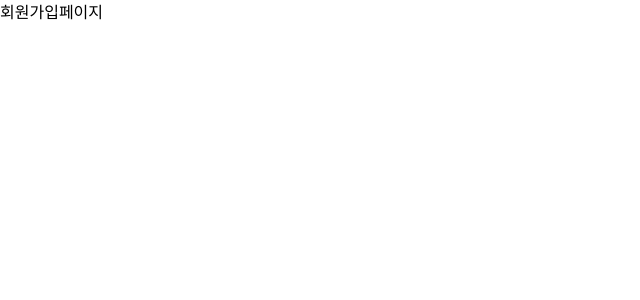
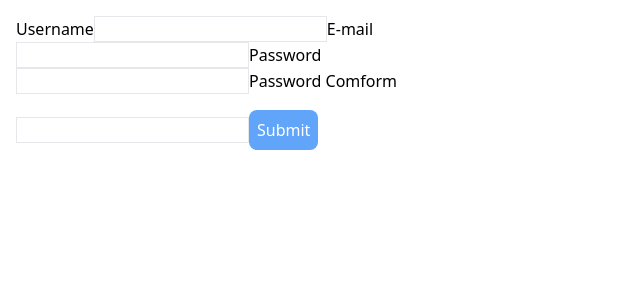
Before and after one commit to yujini-kim/-TS-pokemon-game, a React (Vite) app: page /sign-up in a window 1280 px wide. Shown: the top 300 px of the page, without its empty margins (0-640 px from the left). Built offline with nearby package versions, Linux system fonts and the light colour scheme.

Commit message:
feat: react hook form 설치 및 회원가입 폼 생성

```diff
--- a/package.json
+++ b/package.json
@@ -17,6 +17,7 @@
     "framer-motion": "^12.19.2",
     "react": "^19.1.0",
     "react-dom": "^19.1.0",
+    "react-hook-form": "^7.59.0",
     "react-intersection-observer": "^9.16.0",
     "react-router-dom": "^6.30.1"
   },
--- a/src/components/auth/sign-up.tsx
+++ b/src/components/auth/sign-up.tsx
@@ -1,3 +1,64 @@
+import { createUserWithEmailAndPassword } from 'firebase/auth'
+import { useForm } from 'react-hook-form'
+import { auth } from '../../utils/firebase'
+
+interface SignUpForm {
+  username: string
+  email: string
+  password: string
+}
+
 export default function SignUp() {
-  return <>회원가입페이지</>
+  const {
+    register,
+    handleSubmit,
+    formState: { errors }, //유효성 검사 통과 여부 저장, 에러정보를 담고 있는 상태값
+  } = useForm<SignUpForm>()
+
+  const onSubmit = async (data: SignUpForm) => {
+    try {
+      const userCredential = await createUserWithEmailAndPassword(auth, data.email, data.password)
+      console.log('회원가입 성공:', userCredential.user)
+    } catch (error) {
+      console.error('회원가입 실패:', error)
+    }
+  }
+
+  return (
+    <div className='w-full p-4'>
+      <form onSubmit={handleSubmit(onSubmit)}>
+        <div className='w-1/3'>
+          <label htmlFor='username'>Username</label>
+          <input
+            {...register('username', { required: true })}
+            type='text'
+            id='username'
+            className='border'
+          />
+          <label htmlFor='email'>E-mail</label>
+          <input
+            {...register('email', { required: true })}
+            type='email'
+            id='email'
+            className='border'
+          />
+          <label htmlFor='password'>Password</label>
+          <input
+            {...register('password', { required: true })}
+            type='password'
+            id='password'
+            className='border'
+          />
+          <label htmlFor='password'>Password Comform</label>
+          <input
+            {...register('password', { required: true })}
+            type='password'
+            id='password'
+            className='border'
+          />
+          <button className='bg-blue-400 p-2 rounded-lg text-white mt-4'>Submit</button>
+        </div>
+      </form>
+    </div>
+  )
 }
```
Also changed, not shown: 1 other file (tests, documents, lock files or other folders).
